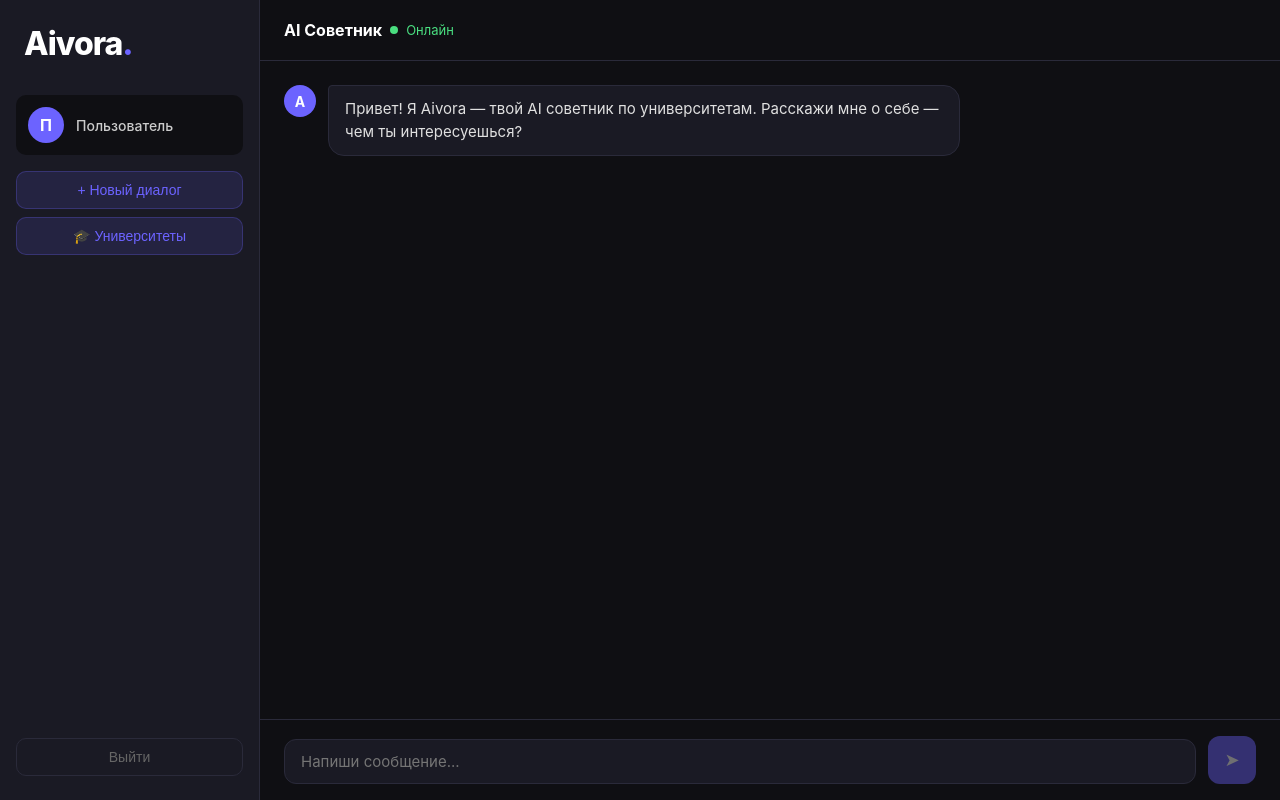
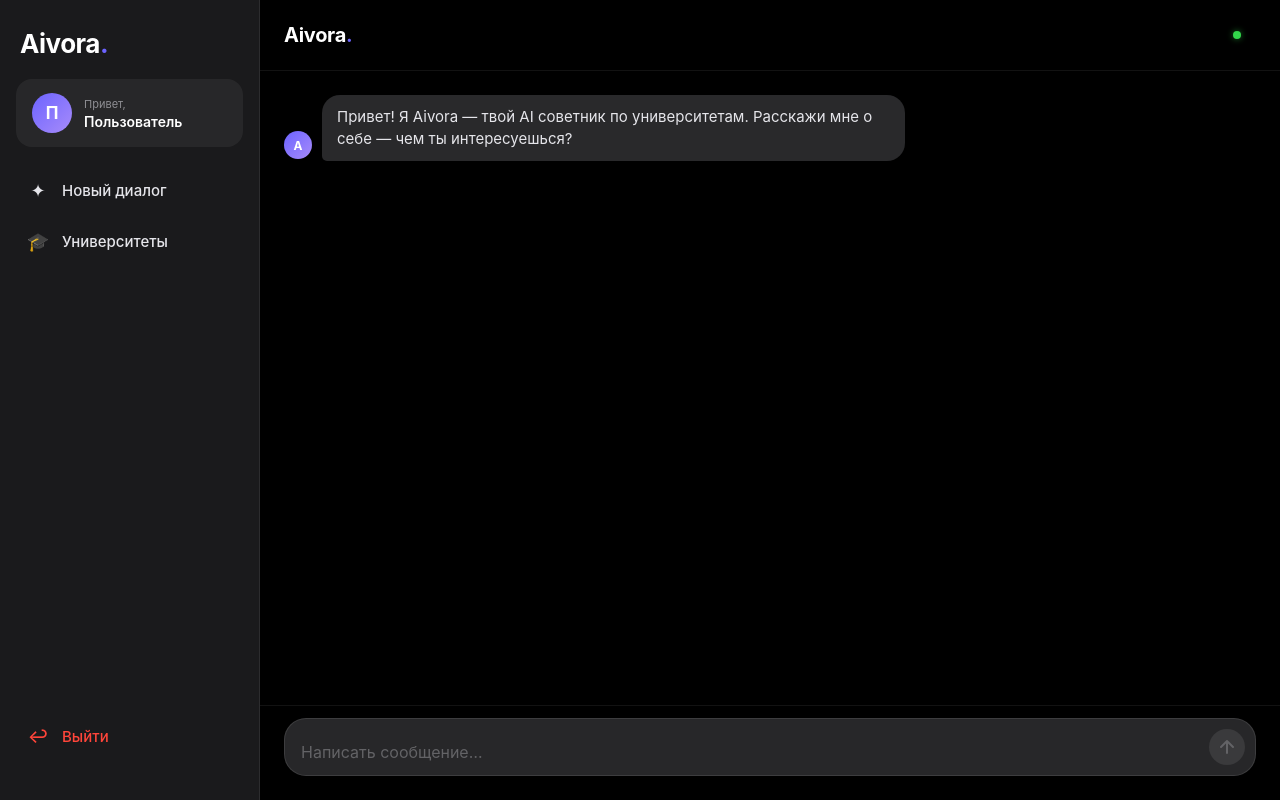
Before and after one commit to ulikwwq/Aivora, a React app in the folder frontend/: page /chat in a window 1280 px wide. Built offline with nearby package versions, Linux system fonts and the light colour scheme; sample sign-in values are in the browser's storage; the HTML template or start-up script is replaced by a standard one.

Commit message:
redesign chat as ios

```diff
--- a/frontend/src/pages/Chat.css
+++ b/frontend/src/pages/Chat.css
@@ -1,154 +1,406 @@
-.chat-container {
+/* ── Reset & Root ─────────────────────────── */
+.chat-root {
   display: flex;
-  height: 100vh;
-  background: #0f0f13;
+  height: 100dvh;
+  background: #000;
   color: #fff;
-  flex-direction: row;
+  font-family: -apple-system, 'SF Pro Display', 'SF Pro Text', sans-serif;
+  overflow: hidden;
+  position: relative;
 }
 
-/* Мобильный хедер */
-.mobile-header {
-  display: none;
+/* ── Overlay ──────────────────────────────── */
+.sidebar-overlay {
+  position: fixed;
+  inset: 0;
+  background: rgba(0,0,0,0.55);
+  backdrop-filter: blur(4px);
+  -webkit-backdrop-filter: blur(4px);
+  z-index: 40;
+}
+
+/* ── Sidebar ──────────────────────────────── */
+.sidebar {
   position: fixed;
   top: 0;
   left: 0;
-  right: 0;
-  height: 56px;
-  background: #1a1a24;
-  border-bottom: 1px solid #2a2a3a;
+  bottom: 0;
+  width: 280px;
+  background: rgba(28, 28, 30, 0.95);
+  backdrop-filter: blur(24px);
+  -webkit-backdrop-filter: blur(24px);
+  border-right: 1px solid rgba(255,255,255,0.08);
+  z-index: 50;
+  display: flex;
+  flex-direction: column;
+  padding: 0;
+  transform: translateX(-100%);
+  transition: transform 0.35s cubic-bezier(0.4, 0, 0.2, 1);
+}
+
+.sidebar.open {
+  transform: translateX(0);
+}
+
+.sidebar-top {
+  display: flex;
   align-items: center;
   justify-content: space-between;
-  padding: 0 16px;
-  z-index: 100;
+  padding: 56px 20px 20px;
 }
 
-.mobile-logo { font-size: 20px; font-weight: 800; }
-.logo-text { color: #fff; }
-.logo-dot { color: #6c63ff; }
-
-.menu-btn {
-  background: transparent;
-  border: none;
-  color: #fff;
-  font-size: 22px;
-  cursor: pointer;
-  padding: 8px;
+.sidebar-brand {
+  font-size: 26px;
+  font-weight: 700;
+  letter-spacing: -0.5px;
 }
 
-.mobile-menu {
-  display: none;
-  position: fixed;
-  top: 56px;
-  left: 0;
-  right: 0;
-  background: #1a1a24;
-  border-bottom: 1px solid #2a2a3a;
-  padding: 16px;
-  z-index: 99;
-  flex-direction: column;
+.brand-text { color: #fff; }
+.brand-dot  { color: #6c63ff; }
+
+.sidebar-close {
+  background: rgba(255,255,255,0.08);
+  border: none;
+  color: #aeaeb2;
+  width: 32px;
+  height: 32px;
+  border-radius: 50%;
+  font-size: 13px;
+  cursor: pointer;
+  display: flex;
+  align-items: center;
+  justify-content: center;
+  transition: background 0.2s;
+}
+.sidebar-close:hover { background: rgba(255,255,255,0.15); }
+
+.sidebar-user-card {
+  margin: 4px 16px 20px;
+  padding: 14px 16px;
+  background: rgba(255,255,255,0.06);
+  border-radius: 16px;
+  display: flex;
+  align-items: center;
   gap: 12px;
 }
 
-.mobile-user {
+.user-ava {
+  width: 40px;
+  height: 40px;
+  border-radius: 50%;
+  background: linear-gradient(135deg, #6c63ff, #a78bfa);
+  display: flex;
+  align-items: center;
+  justify-content: center;
+  font-weight: 700;
+  font-size: 17px;
+  flex-shrink: 0;
+}
+
+.user-label { font-size: 11px; color: #8e8e93; margin-bottom: 2px; }
+.user-name-text { font-size: 14px; font-weight: 600; color: #fff; }
+
+.sidebar-nav {
+  padding: 0 12px;
+  display: flex;
+  flex-direction: column;
+  gap: 4px;
+  flex: 1;
+}
+
+.nav-item {
   display: flex;
   align-items: center;
   gap: 12px;
-  padding: 12px;
-  background: #0f0f13;
-  border-radius: 10px;
+  padding: 13px 14px;
+  background: transparent;
+  border: none;
+  color: #e5e5ea;
+  font-size: 15px;
+  font-weight: 500;
+  border-radius: 12px;
+  cursor: pointer;
+  text-align: left;
+  width: 100%;
+  transition: background 0.18s;
+  font-family: inherit;
 }
 
-.mobile-menu-btn {
-  width: 100%;
-  padding: 12px;
-  background: #6c63ff22;
-  color: #6c63ff;
-  border: 1px solid #6c63ff44;
-  border-radius: 10px;
-  font-size: 15px;
-  cursor: pointer;
+.nav-item:hover { background: rgba(255,255,255,0.08); }
+.nav-item:active { background: rgba(255,255,255,0.12); }
+.nav-item.danger { color: #ff453a; }
+.nav-item.danger:hover { background: rgba(255,69,58,0.1); }
+
+.nav-icon {
+  font-size: 18px;
+  width: 24px;
+  text-align: center;
+  flex-shrink: 0;
 }
 
-.mobile-menu-btn.logout {
-  background: transparent;
-  color: #ff6b6b;
-  border-color: #ff6b6b33;
+.sidebar-bottom {
+  padding: 12px 12px 40px;
 }
 
-/* Десктоп sidebar */
-.chat-sidebar {
-  width: 260px;
-  background: #1a1a24;
-  border-right: 1px solid #2a2a3a;
+/* ── Main Area ────────────────────────────── */
+.chat-main {
+  flex: 1;
   display: flex;
   flex-direction: column;
-  padding: 24px 16px;
+  min-width: 0;
+  height: 100dvh;
 }
 
-.sidebar-logo { font-size: 24px; font-weight: 800; margin-bottom: 32px; padding: 0 8px; }
-.sidebar-user { display: flex; align-items: center; gap: 12px; padding: 12px; background: #0f0f13; border-radius: 10px; margin-bottom: 16px; }
-.user-avatar { width: 36px; height: 36px; background: #6c63ff; border-radius: 50%; display: flex; align-items: center; justify-content: center; font-weight: 700; font-size: 16px; flex-shrink: 0; }
-.user-name { color: #ccc; font-size: 14px; font-weight: 500; }
+/* ── Header ───────────────────────────────── */
+.chat-header {
+  display: flex;
+  align-items: center;
+  justify-content: space-between;
+  padding: 52px 20px 12px;
+  background: rgba(0,0,0,0.72);
+  backdrop-filter: blur(20px);
+  -webkit-backdrop-filter: blur(20px);
+  border-bottom: 1px solid rgba(255,255,255,0.07);
+  position: sticky;
+  top: 0;
+  z-index: 10;
+  flex-shrink: 0;
+}
 
-.btn-new-chat { background: #6c63ff22; color: #6c63ff; border: 1px solid #6c63ff44; border-radius: 10px; padding: 10px; cursor: pointer; font-size: 14px; transition: all 0.2s; width: 100%; }
-.btn-new-chat:hover { background: #6c63ff44; }
-.sidebar-footer { margin-top: auto; }
-.btn-logout { width: 100%; background: transparent; color: #666; border: 1px solid #2a2a3a; border-radius: 10px; padding: 10px; cursor: pointer; font-size: 14px; transition: all 0.2s; }
-.btn-logout:hover { color: #ff6b6b; border-color: #ff6b6b33; }
+.header-btn {
+  background: rgba(255,255,255,0.08);
+  border: none;
+  border-radius: 10px;
+  width: 38px;
+  height: 38px;
+  display: flex;
+  flex-direction: column;
+  align-items: center;
+  justify-content: center;
+  gap: 5px;
+  cursor: pointer;
+  padding: 0;
+  transition: background 0.2s;
+}
+.header-btn:hover { background: rgba(255,255,255,0.13); }
+.header-btn:active { background: rgba(255,255,255,0.18); transform: scale(0.95); }
 
-.chat-main { flex: 1; display: flex; flex-direction: column; min-width: 0; }
+.burger-line {
+  display: block;
+  width: 18px;
+  height: 1.5px;
+  background: #fff;
+  border-radius: 2px;
+}
 
-.chat-header { padding: 20px 24px; border-bottom: 1px solid #2a2a3a; display: flex; align-items: center; gap: 8px; }
-.chat-header h3 { margin: 0; font-size: 16px; color: #fff; }
-.status-dot { width: 8px; height: 8px; background: #4ade80; border-radius: 50%; }
-.status-text { color: #4ade80; font-size: 13px; }
+.header-logo {
+  font-size: 20px;
+  font-weight: 700;
+  letter-spacing: -0.3px;
+  position: absolute;
+  left: 50%;
+  transform: translateX(-50%);
+}
 
-.chat-messages { flex: 1; overflow-y: auto; padding: 24px; display: flex; flex-direction: column; gap: 16px; }
+.header-status {
+  width: 38px;
+  height: 38px;
+  display: flex;
+  align-items: center;
+  justify-content: center;
+}
 
-.message { display: flex; gap: 12px; align-items: flex-start; }
-.message.user { flex-direction: row-reverse; }
+.status-dot {
+  width: 8px;
+  height: 8px;
+  background: #32d74b;
+  border-radius: 50%;
+  box-shadow: 0 0 6px #32d74b88;
+}
 
-.avatar-ai { width: 32px; height: 32px; background: #6c63ff; border-radius: 50%; display: flex; align-items: center; justify-content: center; font-weight: 700; font-size: 14px; flex-shrink: 0; }
+/* ── Messages ─────────────────────────────── */
+.messages-area {
+  flex: 1;
+  overflow-y: auto;
+  padding: 20px 16px 12px;
+  display: flex;
+  flex-direction: column;
+  gap: 12px;
+  -webkit-overflow-scrolling: touch;
+}
 
-.message-bubble { max-width: 65%; padding: 12px 16px; border-radius: 16px; font-size: 15px; line-height: 1.5; white-space: pre-wrap; }
-.message.assistant .message-bubble { background: #1a1a24; border: 1px solid #2a2a3a; color: #e0e0e0; border-top-left-radius: 4px; }
-.message.user .message-bubble { background: #6c63ff; color: #fff; border-top-right-radius: 4px; }
+.messages-area::-webkit-scrollbar { display: none; }
 
-.typing { display: flex; gap: 4px; align-items: center; padding: 16px !important; }
-.typing span { width: 8px; height: 8px; background: #6c63ff; border-radius: 50%; animation: bounce 1.2s infinite; }
-.typing span:nth-child(2) { animation-delay: 0.2s; }
-.typing span:nth-child(3) { animation-delay: 0.4s; }
-@keyframes bounce { 0%, 60%, 100% { transform: translateY(0); } 30% { transform: translateY(-8px); } }
+.msg-row {
+  display: flex;
+  gap: 10px;
+  align-items: flex-end;
+  animation: msgIn 0.22s ease;
+}
+.msg-row.user { flex-direction: row-reverse; }
 
-.chat-input-area { padding: 16px 24px; border-top: 1px solid #2a2a3a; display: flex; gap: 12px; align-items: flex-end; }
-.chat-input-area textarea { flex: 1; background: #1a1a24; border: 1px solid #2a2a3a; border-radius: 12px; color: #fff; font-size: 15px; padding: 12px 16px; resize: none; outline: none; font-family: inherit; transition: border 0.2s; }
-.chat-input-area textarea:focus { border-color: #6c63ff; }
-.chat-input-area button { background: #6c63ff; color: #fff; border: none; border-radius: 12px; width: 48px; height: 48px; font-size: 18px; cursor: pointer; transition: background 0.2s; flex-shrink: 0; }
-.chat-input-area button:hover { background: #5a52e0; }
-.chat-input-area button:disabled { opacity: 0.4; cursor: not-allowed; }
+@keyframes msgIn {
+  from { opacity: 0; transform: translateY(8px); }
+  to   { opacity: 1; transform: translateY(0); }
+}
 
-::-webkit-scrollbar { width: 6px; }
-::-webkit-scrollbar-track { background: transparent; }
-::-webkit-scrollbar-thumb { background: #2a2a3a; border-radius: 3px; }
+.ai-ava {
+  width: 28px;
+  height: 28px;
+  border-radius: 50%;
+  background: linear-gradient(135deg, #6c63ff, #a78bfa);
+  display: flex;
+  align-items: center;
+  justify-content: center;
+  font-weight: 700;
+  font-size: 12px;
+  flex-shrink: 0;
+  margin-bottom: 2px;
+}
 
-/* Мобильная адаптация */
-@media (max-width: 768px) {
-  .mobile-header { display: flex; }
-  .mobile-menu { display: flex; }
-  .chat-sidebar { display: none; }
+.bubble {
+  max-width: 72%;
+  padding: 11px 15px;
+  border-radius: 18px;
+  font-size: 15px;
+  line-height: 1.48;
+  white-space: pre-wrap;
+  word-break: break-word;
+}
 
-  .chat-main {
-    padding-top: 56px;
+.msg-row.assistant .bubble {
+  background: rgba(44, 44, 46, 0.95);
+  color: #e5e5ea;
+  border-bottom-left-radius: 5px;
+}
+
+.msg-row.user .bubble {
+  background: #6c63ff;
+  color: #fff;
+  border-bottom-right-radius: 5px;
+}
+
+/* typing dots */
+.bubble.typing {
+  display: flex;
+  gap: 5px;
+  align-items: center;
+  padding: 14px 18px;
+}
+.bubble.typing span {
+  width: 7px;
+  height: 7px;
+  border-radius: 50%;
+  background: #8e8e93;
+  animation: blink 1.3s infinite;
+}
+.bubble.typing span:nth-child(2) { animation-delay: 0.18s; }
+.bubble.typing span:nth-child(3) { animation-delay: 0.36s; }
+
+@keyframes blink {
+  0%, 60%, 100% { opacity: 0.3; transform: scale(1); }
+  30% { opacity: 1; transform: scale(1.15); }
+}
+
+/* ── Input Bar ────────────────────────────── */
+.input-bar {
+  padding: 10px 16px 32px;
+  background: rgba(0,0,0,0.72);
+  backdrop-filter: blur(20px);
+  -webkit-backdrop-filter: blur(20px);
+  border-top: 1px solid rgba(255,255,255,0.07);
+  flex-shrink: 0;
+}
+
+.input-pill {
+  display: flex;
+  align-items: flex-end;
+  gap: 10px;
+  background: rgba(44, 44, 46, 0.9);
+  border: 1px solid rgba(255,255,255,0.1);
+  border-radius: 22px;
+  padding: 10px 10px 10px 16px;
+  transition: border-color 0.2s;
+}
+
+.input-pill:focus-within {
+  border-color: rgba(108,99,255,0.5);
+}
+
+.input-pill textarea {
+  flex: 1;
+  background: transparent;
+  border: none;
+  outline: none;
+  color: #fff;
+  font-size: 16px;
+  font-family: inherit;
+  line-height: 1.45;
+  resize: none;
+  max-height: 120px;
+  min-height: 24px;
+  padding: 0;
+  -webkit-overflow-scrolling: touch;
+}
+
+.input-pill textarea::placeholder { color: #636366; }
+
+.send-btn {
+  width: 36px;
+  height: 36px;
+  border-radius: 50%;
+  border: none;
+  background: #3a3a3c;
+  color: #636366;
+  display: flex;
+  align-items: center;
+  justify-content: center;
+  cursor: pointer;
+  transition: all 0.2s;
+  flex-shrink: 0;
+}
+
+.send-btn.active {
+  background: #6c63ff;
+  color: #fff;
+  box-shadow: 0 2px 12px rgba(108,99,255,0.45);
+}
+
+.send-btn:active { transform: scale(0.92); }
+.send-btn:disabled { cursor: default; }
+
+/* ── Desktop ──────────────────────────────── */
+@media (min-width: 768px) {
+  .sidebar {
+    position: relative;
+    transform: translateX(0);
+    width: 260px;
+    border-right: 1px solid rgba(255,255,255,0.08);
+    flex-shrink: 0;
   }
 
-  .chat-header { padding: 12px 16px; }
-  .chat-messages { padding: 16px; }
+  .sidebar-overlay { display: none; }
+  .sidebar-close { display: none; }
 
-  .message-bubble {
-    max-width: 85%;
-    font-size: 14px;
+  .sidebar-top {
+    padding: 28px 20px 16px;
   }
 
-  .chat-input-area { padding: 12px 16px; }
-  .chat-input-area textarea { font-size: 16px; }
+  .chat-header {
+    padding: 16px 24px;
+  }
+
+  /* hide hamburger on desktop, show static left side */
+  .header-btn { display: none; }
+
+  .header-logo {
+    position: static;
+    transform: none;
+  }
+
+  .messages-area { padding: 24px 24px 16px; }
+
+  .input-bar { padding: 12px 24px 24px; }
+
+  .bubble { max-width: 60%; }
 }
--- a/frontend/src/pages/Chat.jsx
+++ b/frontend/src/pages/Chat.jsx
@@ -9,8 +9,9 @@ export default function Chat() {
   ]);
   const [input, setInput] = useState('');
   const [loading, setLoading] = useState(false);
-  const [menuOpen, setMenuOpen] = useState(false);
+  const [sidebarOpen, setSidebarOpen] = useState(false);
   const messagesEndRef = useRef(null);
+  const textareaRef = useRef(null);
   const navigate = useNavigate();
   const name = localStorage.getItem('name') || 'Пользователь';
 
@@ -26,6 +27,7 @@ export default function Chat() {
     if (!input.trim() || loading) return;
     const userMsg = input.trim();
     setInput('');
+    if (textareaRef.current) textareaRef.current.style.height = 'auto';
     setMessages(prev => [...prev, { role: 'user', content: userMsg }]);
     setLoading(true);
     try {
@@ -45,12 +47,19 @@ export default function Chat() {
     }
   };
 
+  const handleInput = (e) => {
+    setInput(e.target.value);
+    const ta = e.target;
+    ta.style.height = 'auto';
+    ta.style.height = Math.min(ta.scrollHeight, 120) + 'px';
+  };
+
   const handleReset = async () => {
     await resetChat();
     setMessages([
       { role: 'assistant', content: 'Привет! Я Aivora — твой AI советник по университетам. Расскажи мне о себе — чем ты интересуешься?' }
     ]);
-    setMenuOpen(false);
+    setSidebarOpen(false);
   };
 
   const handleLogout = () => {
@@ -59,67 +68,83 @@ export default function Chat() {
   };
 
   return (
-    <div className="chat-container">
+    <div className="chat-root">
 
-      {/* Мобильный хедер */}
-      <div className="mobile-header">
-        <div className="mobile-logo">
-          <span className="logo-text">Aivora</span><span className="logo-dot">.</span>
+      {/* Overlay */}
+      {sidebarOpen && (
+        <div className="sidebar-overlay" onClick={() => setSidebarOpen(false)} />
+      )}
+
+      {/* Sidebar */}
+      <aside className={`sidebar ${sidebarOpen ? 'open' : ''}`}>
+        <div className="sidebar-top">
+          <div className="sidebar-brand">
+            <span className="brand-text">Aivora</span><span className="brand-dot">.</span>
           </div>
-        <button className="menu-btn" onClick={() => setMenuOpen(!menuOpen)}>
-          {menuOpen ? '✕' : '☰'}
-        </button>
+          <button className="sidebar-close" onClick={() => setSidebarOpen(false)}>✕</button>
         </div>
 
-      {/* Мобильное меню */}
-      {menuOpen && (
-        <div className="mobile-menu">
-          <div className="mobile-user">
-            <div className="user-avatar">{name[0].toUpperCase()}</div>
-            <span>{name}</span>
-          </div>
-          <button className="mobile-menu-btn" onClick={handleReset}>+ Новый диалог</button>
-          <button className="mobile-menu-btn" onClick={() => navigate('/recommendations')}>🎓 Университеты</button>
-          <button className="mobile-menu-btn logout" onClick={handleLogout}>Выйти</button>
-        </div>
-      )}
-
-      {/* Десктоп sidebar */}
-      <div className="chat-sidebar">
-        <div className="sidebar-logo">
-          <span className="logo-text">Aivora</span><span className="logo-dot">.</span>
-        </div>
-        <div className="sidebar-user">
-          <div className="user-avatar">{name[0].toUpperCase()}</div>
-          <span className="user-name">{name}</span>
-        </div>
-        <button className="btn-new-chat" onClick={handleReset}>+ Новый диалог</button>
-        <button className="btn-new-chat" style={{ marginTop: '8px' }} onClick={() => navigate('/recommendations')}>
-          🎓 Университеты
-        </button>
-        <div className="sidebar-footer">
-          <button className="btn-logout" onClick={handleLogout}>Выйти</button>
+        <div className="sidebar-user-card">
+          <div className="user-ava">{name[0].toUpperCase()}</div>
+          <div>
+            <div className="user-label">Привет,</div>
+            <div className="user-name-text">{name}</div>
           </div>
         </div>
 
+        <nav className="sidebar-nav">
+          <button className="nav-item" onClick={handleReset}>
+            <span className="nav-icon">✦</span>
+            Новый диалог
+          </button>
+          <button className="nav-item" onClick={() => { navigate('/recommendations'); setSidebarOpen(false); }}>
+            <span className="nav-icon">🎓</span>
+            Университеты
+          </button>
+        </nav>
+
+        <div className="sidebar-bottom">
+          <button className="nav-item danger" onClick={handleLogout}>
+            <span className="nav-icon">↩</span>
+            Выйти
+          </button>
+        </div>
+      </aside>
+
+      {/* Main */}
       <div className="chat-main">
-        <div className="chat-header">
-          <h3>AI Советник</h3>
-          <span className="status-dot"></span>
-          <span className="status-text">Онлайн</span>
+
+        {/* Header */}
+        <header className="chat-header">
+          <button className="header-btn" onClick={() => setSidebarOpen(true)}>
+            <span className="burger-line"></span>
+            <span className="burger-line"></span>
+            <span className="burger-line"></span>
+          </button>
+
+          <div className="header-logo">
+            <span className="brand-text">Aivora</span><span className="brand-dot">.</span>
           </div>
 
-        <div className="chat-messages">
+          <div className="header-status">
+            <span className="status-dot"></span>
+          </div>
+        </header>
+
+        {/* Messages */}
+        <div className="messages-area">
           {messages.map((msg, i) => (
-            <div key={i} className={`message ${msg.role}`}>
-              {msg.role === 'assistant' && <div className="avatar-ai">A</div>}
-              <div className="message-bubble">{msg.content}</div>
+            <div key={i} className={`msg-row ${msg.role}`}>
+              {msg.role === 'assistant' && (
+                <div className="ai-ava">A</div>
+              )}
+              <div className="bubble">{msg.content}</div>
             </div>
           ))}
           {loading && (
-            <div className="message assistant">
-              <div className="avatar-ai">A</div>
-              <div className="message-bubble typing">
+            <div className="msg-row assistant">
+              <div className="ai-ava">A</div>
+              <div className="bubble typing">
                 <span></span><span></span><span></span>
               </div>
             </div>
@@ -127,15 +152,27 @@ export default function Chat() {
           <div ref={messagesEndRef} />
         </div>
 
-        <div className="chat-input-area">
+        {/* Input */}
+        <div className="input-bar">
+          <div className="input-pill">
             <textarea
+              ref={textareaRef}
               value={input}
-            onChange={(e) => setInput(e.target.value)}
+              onChange={handleInput}
               onKeyDown={handleKeyDown}
-            placeholder="Напиши сообщение..."
+              placeholder="Написать сообщение…"
               rows={1}
             />
-          <button onClick={handleSend} disabled={loading || !input.trim()}>➤</button>
+            <button
+              className={`send-btn ${input.trim() && !loading ? 'active' : ''}`}
+              onClick={handleSend}
+              disabled={loading || !input.trim()}
+            >
+              <svg width="16" height="16" viewBox="0 0 16 16" fill="none">
+                <path d="M8 14V2M2 8l6-6 6 6" stroke="currentColor" strokeWidth="2" strokeLinecap="round" strokeLinejoin="round"/>
+              </svg>
+            </button>
+          </div>
         </div>
       </div>
     </div>
```
Lines whose indentation alone changed are shown as unchanged.
